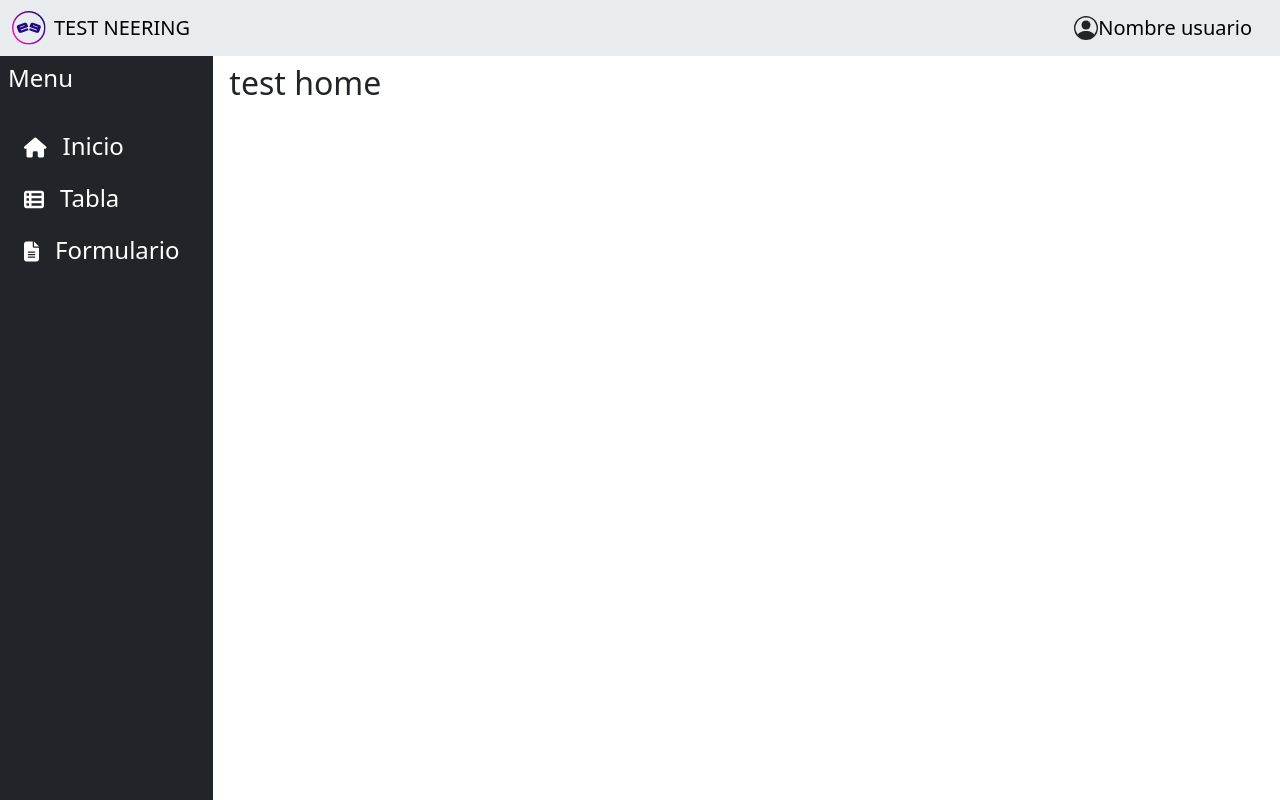
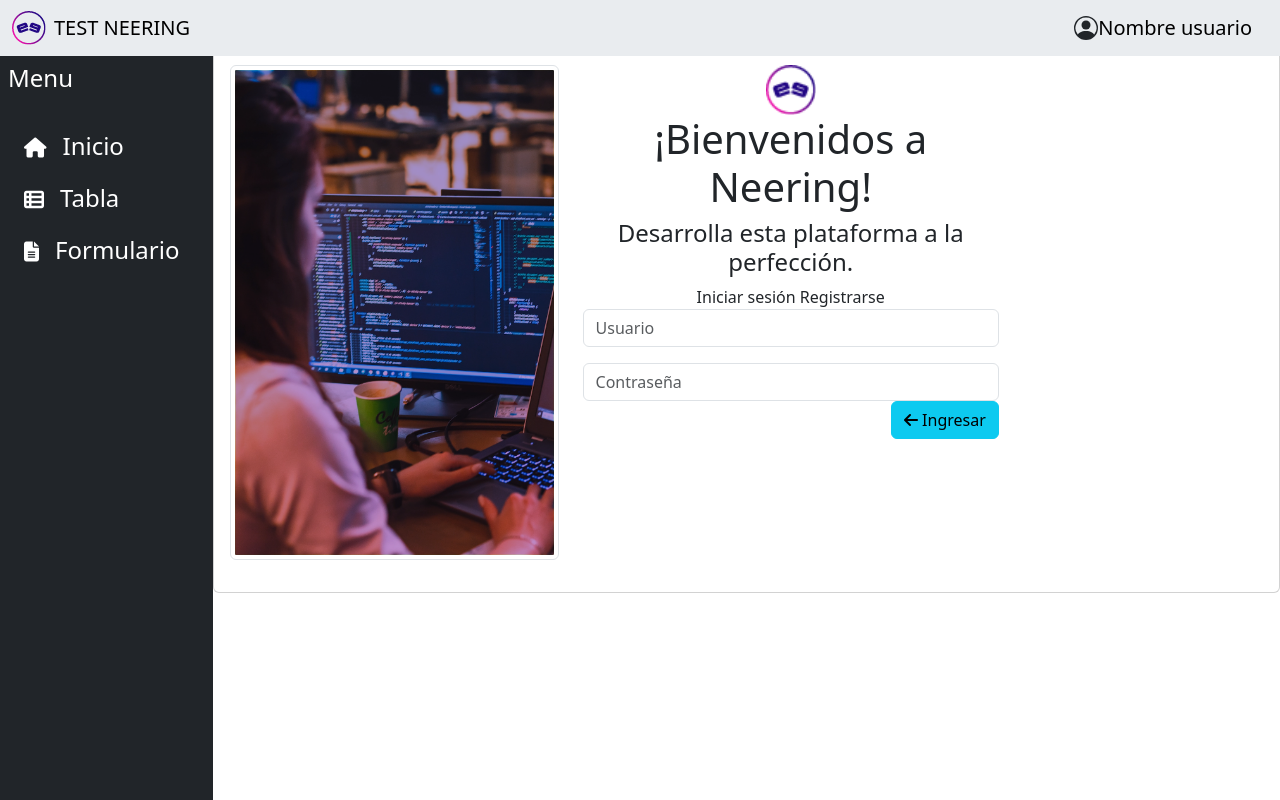
Before and after one commit to bas-clavijo/usuario-vue, a Vue app: page /home in a window 1280 px wide. Built offline with nearby package versions, Linux system fonts and the light colour scheme.

Commit message:
Se Maquetea el login

```diff
--- a/src/views/HomeView.vue
+++ b/src/views/HomeView.vue
@@ -1,8 +1,51 @@
 <template>
-  <div class="p-3">
-    <h2>test home</h2>
+  <div class="col offset mt-5">
+    <div class="col-lg-12">
+      <div class="card">
+        <div class="card-body">
+          <div class="row">
+            <!-- Columna para la imagen -->
+            <div class="col-md-4 d-flex justify-content-center align-items-center">
+              <div class="text-center">
+                <img v-if="this.foto" height="200" :src="this.foto" class="img-thumbnail mb-3" alt="">
+                <img v-else height="200" :src="require('@/assets/login.png')" class="img-thumbnail mb-3" alt="">
+              </div>
+            </div>
+
+            <!-- Columna para los campos de entrada de datos del usuario -->
+            <div class="col-lg-5 text-center">
+              <div>
+                <img height="50" width="50" :src="require('@/assets/logo.png')" alt="">
+              </div>
+              <div>
+                <h1>¡Bienvenidos a Neering!</h1>
+                <h4>Desarrolla esta plataforma a la perfección.</h4>
+              </div>
+
+              <div>
+                <label for="">Iniciar sesión</label> <label for="">Registrarse</label>
+              </div>
+              <div class="mb-3">
+                <input type="text" id="nombre" placeholder="Usuario" class="form-control">
+              </div>
+              <div>
+                <input type="password" id="contraseña" placeholder="Contraseña" class="form-control">
+              </div>
+              <!-- Botón para ingresar -->
+              <div class="col-md-100 d-flex justify-content-end align-items-center">
+                <router-link :to="{ path: '/tabla' }" class="btn btn-info">
+                  <i class="fa-solid fa-arrow-left"></i> Ingresar
+                </router-link>
+              </div>
+            </div>
+
+          </div>
+        </div>
+      </div>
+    </div>
   </div>
 </template>
+
 <script>
 
 </script>
```
